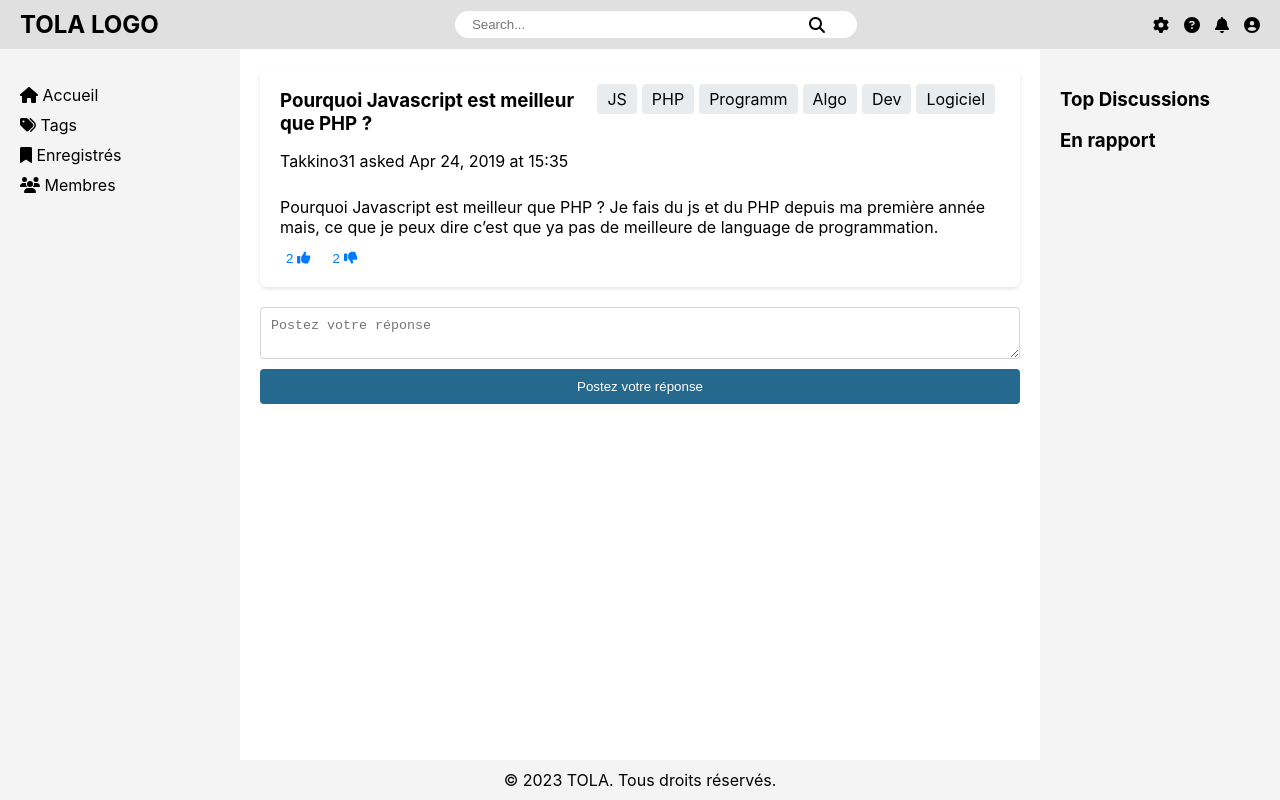
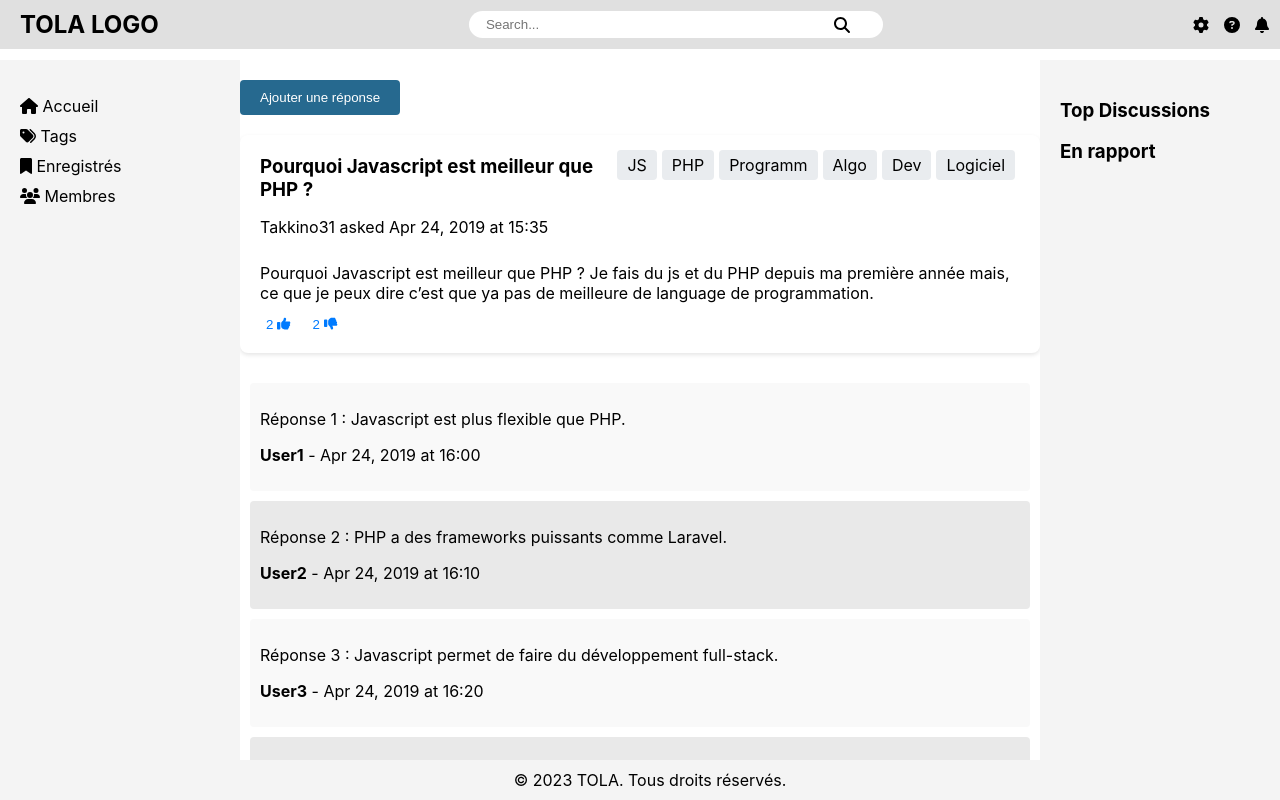
Before and after one commit to Takkino31/tola-front, a Next.js app: page /home in a window 1280 px wide. Built offline with nearby package versions, Linux system fonts and the light colour scheme.

Commit message:
Redesign Home Questions DONE

```diff
--- /dev/null
+++ b/src/components/DynamicFontAwesomeIcon.js
@@ -0,0 +1,8 @@
+import dynamic from 'next/dynamic';
+
+const DynamicFontAwesomeIcon = dynamic(() =>
+  import('@fortawesome/react-fontawesome').then((mod) => mod.FontAwesomeIcon), {
+  ssr: false,
+});
+
+export default DynamicFontAwesomeIcon;
--- a/src/lib/fontawesome.js
+++ b/src/lib/fontawesome.js
@@ -1,4 +1,3 @@
-// fontawesome.js
 import { library } from '@fortawesome/fontawesome-svg-core';
 import { faSearch, faCog, faQuestionCircle, faBell, faUserCircle, faThumbsUp, faThumbsDown, faHome, faTags, faBookmark, faUsers } from '@fortawesome/free-solid-svg-icons';
 import { faFacebook, faTwitter, faInstagram } from '@fortawesome/free-brands-svg-icons';
--- a/src/pages/_document.js
+++ b/src/pages/_document.js
@@ -9,7 +9,7 @@ class MyDocument extends Document {
             rel="stylesheet"
             href="https://cdnjs.cloudflare.com/ajax/libs/font-awesome/5.15.3/css/all.min.css"
             integrity="sha384-iKb96iEhb9ezcd0kAgEqfWpB15q39yz4neNy3hdW+WjFB8K1mFWKqB8mZfpS4gYF"
-            crossorigin="anonymous"
+            crossOrigin="anonymous"
           />
         </Head>
         <body>
--- a/src/pages/home.js
+++ b/src/pages/home.js
@@ -1,15 +1,45 @@
 import React, { useEffect, useState } from 'react';
 import Head from 'next/head';
 import Link from 'next/link';
-import { FontAwesomeIcon } from '@fortawesome/react-fontawesome';
+import DynamicFontAwesomeIcon from '../components/DynamicFontAwesomeIcon';
 import styles from '../../styles/Home.module.css';
 
 const Home = () => {
   const [isMounted, setIsMounted] = useState(false);
+  const [isModalOpen, setIsModalOpen] = useState(false);
 
   useEffect(() => {
     setIsMounted(true);
   }, []);
+
+  const handleOpenModal = () => {
+    setIsModalOpen(true);
+  };
+
+  const handleCloseModal = () => {
+    setIsModalOpen(false);
+  };
+
+  const handleSubmit = (e) => {
+    e.preventDefault();
+    const replyText = e.target.replyText.value.trim();
+    if (replyText) {
+      console.log('Reply submitted:', replyText);
+      e.target.replyText.value = '';
+      handleCloseModal();
+    } else {
+      console.log('Reply cannot be empty');
+    }
+  };
+
+  const fakeResponses = [
+    { id: 1, content: "Réponse 1 : Javascript est plus flexible que PHP.", author: "User1", date: "Apr 24, 2019 at 16:00" },
+    { id: 2, content: "Réponse 2 : PHP a des frameworks puissants comme Laravel.", author: "User2", date: "Apr 24, 2019 at 16:10" },
+    { id: 3, content: "Réponse 3 : Javascript permet de faire du développement full-stack.", author: "User3", date: "Apr 24, 2019 at 16:20" },
+    { id: 4, content: "Réponse 4 : Javascript est plus flexible que PHP.", author: "User4", date: "Apr 24, 2019 at 16:00" },
+    { id: 5, content: "Réponse 5 : PHP a des frameworks puissants comme Laravel.", author: "User5", date: "Apr 24, 2019 at 16:10" },
+
+  ];
 
   return (
     <div className={styles.container}>
@@ -22,13 +52,13 @@ const Home = () => {
         </div>
         <div className={styles.searchContainer}>
           <input type="text" placeholder="Search..." className={styles.searchBar} />
-          <FontAwesomeIcon icon="search" />
+          <DynamicFontAwesomeIcon icon="search" />
         </div>
         <div className={styles.icons}>
-          <FontAwesomeIcon icon="cog" />
-          <FontAwesomeIcon icon="question-circle" />
-          <FontAwesomeIcon icon="bell" />
-          <FontAwesomeIcon icon="user-circle" />
+          <DynamicFontAwesomeIcon icon="cog" />
+          <DynamicFontAwesomeIcon icon="question-circle" />
+          <DynamicFontAwesomeIcon icon="bell" />
+          <DynamicFontAwesomeIcon icon="user-circle" />
         </div>
       </header>
       <main className={styles.main}>
@@ -37,34 +67,38 @@ const Home = () => {
             <li>
               <Link href="/home" legacyBehavior>
                 <a>
-                  <FontAwesomeIcon icon={['fas', 'home']} /> Accueil
+                  <DynamicFontAwesomeIcon icon={['fas', 'home']} /> Accueil
                 </a>
               </Link>
             </li>
             <li>
               <Link href="/tags" legacyBehavior>
                 <a>
-                  <FontAwesomeIcon icon={['fas', 'tags']} /> Tags
+                  <DynamicFontAwesomeIcon icon={['fas', 'tags']} /> Tags
                 </a>
               </Link>
             </li>
             <li>
               <Link href="/saved" legacyBehavior>
                 <a>
-                  <FontAwesomeIcon icon={['fas', 'bookmark']} /> Enregistrés
+                  <DynamicFontAwesomeIcon icon={['fas', 'bookmark']} /> Enregistrés
                 </a>
               </Link>
             </li>
             <li>
               <Link href="/members" legacyBehavior>
                 <a>
-                  <FontAwesomeIcon icon={['fas', 'users']} /> Membres
+                  <DynamicFontAwesomeIcon icon={['fas', 'users']} /> Membres
                 </a>
               </Link>
             </li>
           </ul>
         </aside>
         <section className={styles.content}>
+          <button className={styles.addResponseButton} onClick={handleOpenModal}>
+            Ajouter une réponse
+          </button>
+
           <div className={styles.post}>
             <div className={styles.postHeader}>
               <div className={styles.postInfo}>
@@ -86,16 +120,21 @@ const Home = () => {
             <div className={styles.postActions}>
               {isMounted && (
                 <>
-                  <button>2 <FontAwesomeIcon icon={['fas', 'thumbs-up']} /></button>
-                  <button>2 <FontAwesomeIcon icon={['fas', 'thumbs-down']} /></button>
+                  <button>2 <DynamicFontAwesomeIcon icon={['fas', 'thumbs-up']} /></button>
+                  <button>2 <DynamicFontAwesomeIcon icon={['fas', 'thumbs-down']} /></button>
                 </>
               )}
             </div>
           </div>
-          <form className={styles.replyForm}>
-            <textarea placeholder="Postez votre réponse"></textarea>
-            <button type="submit">Postez votre réponse</button>
-          </form>
+
+          <div className={styles.responses}>
+            {fakeResponses.map((response, index) => (
+              <div key={response.id} className={index % 2 === 0 ? styles.responseEven : styles.responseOdd}>
+                <p>{response.content}</p>
+                <p><strong>{response.author}</strong> - {response.date}</p>
+              </div>
+            ))}
+          </div>
         </section>
         <aside className={styles.sidebarRight}>
           <div>
@@ -111,6 +150,18 @@ const Home = () => {
       <footer className={styles.footer}>
         &copy; 2023 TOLA. Tous droits réservés.
       </footer>
+
+      {isModalOpen && (
+        <div className={styles.modal}>
+          <div className={styles.modalContent}>
+            <span className={styles.close} onClick={handleCloseModal}>&times;</span>
+            <form className={styles.replyForm} onSubmit={handleSubmit}>
+              <textarea name="replyText" placeholder="Postez votre réponse"></textarea>
+              <button type="submit">Postez votre réponse</button>
+            </form>
+          </div>
+        </div>
+      )}
     </div>
   );
 };
--- a/styles/Home.module.css
+++ b/styles/Home.module.css
@@ -11,6 +11,10 @@
   padding: 10px 20px;
   background-color: #E0E0E0;
   color: black;
+  position: fixed;
+  top: 0;
+  width: 100%;
+  z-index: 1000;
 }
 
 .logo {
@@ -45,12 +49,25 @@
 .main {
   display: flex;
   flex: 1;
+  margin-top: 60px; /* Hauteur du header */
 }
 
 .sidebarLeft, .sidebarRight {
   width: 200px;
   background-color: #F4F4F4;
   padding: 20px;
+  position: fixed;
+  top: 60px; /* Hauteur du header */
+  bottom: 0;
+  overflow-y: auto;
+}
+
+.sidebarLeft {
+  left: 0;
+}
+
+.sidebarRight {
+  right: 0;
 }
 
 .sidebarLeft ul, .sidebarRight ul {
@@ -70,6 +87,10 @@
 .content {
   flex: 1;
   padding: 20px;
+  margin-left: 220px; /* Largeur de la sidebar gauche */
+  margin-right: 220px; /* Largeur de la sidebar droite */
+  overflow-y: auto;
+  max-height: calc(100vh - 60px); /* Hauteur totale - hauteur du header */
 }
 
 .post {
@@ -108,9 +129,32 @@
   cursor: pointer;
 }
 
+.responses {
+  margin-top: 20px;
+  padding: 10px;
+}
+
+.responseEven, .responseOdd {
+  padding: 10px;
+  border-radius: 4px;
+  margin-bottom: 10px;
+}
+
+.responseEven {
+  background-color: #f9f9f9;
+}
+
+.responseOdd {
+  background-color: #e9e9e9;
+}
+
 .replyForm {
   display: flex;
   flex-direction: column;
+  margin-top: 20px;
+  padding: 10px;
+  background-color: #f4f4f4;
+  border-radius: 8px;
 }
 
 .replyForm textarea {
@@ -133,4 +177,54 @@
   text-align: center;
   padding: 10px;
   background-color: #F4F4F4;
+  position: fixed;
+  bottom: 0;
+  width: 100%;
 }
+
+.addResponseButton {
+  background-color: #26698F;
+  color: white;
+  border: none;
+  border-radius: 4px;
+  padding: 10px 20px;
+  cursor: pointer;
+  margin-bottom: 20px;
+}
+
+.modal {
+  display: flex;
+  justify-content: center;
+  align-items: center;
+  position: fixed;
+  z-index: 1000;
+  left: 0;
+  top: 0;
+  width: 100%;
+  height: 100%;
+  overflow: auto;
+  background-color: rgba(0,0,0,0.4);
+}
+
+.modalContent {
+  background-color: white;
+  padding: 20px;
+  border-radius: 8px;
+  width: 500px;
+  max-width: 80%;
+  box-shadow: 0 2px 4px rgba(0,0,0,0.2);
+}
+
+.close {
+  color: #aaa;
+  float: right;
+  font-size: 28px;
+  font-weight: bold;
+}
+
+.close:hover,
+.close:focus {
+  color: black;
+  text-decoration: none;
+  cursor: pointer;
+}
```
Also changed, not shown: src/pages/tags.js (+10 -10 lines).
